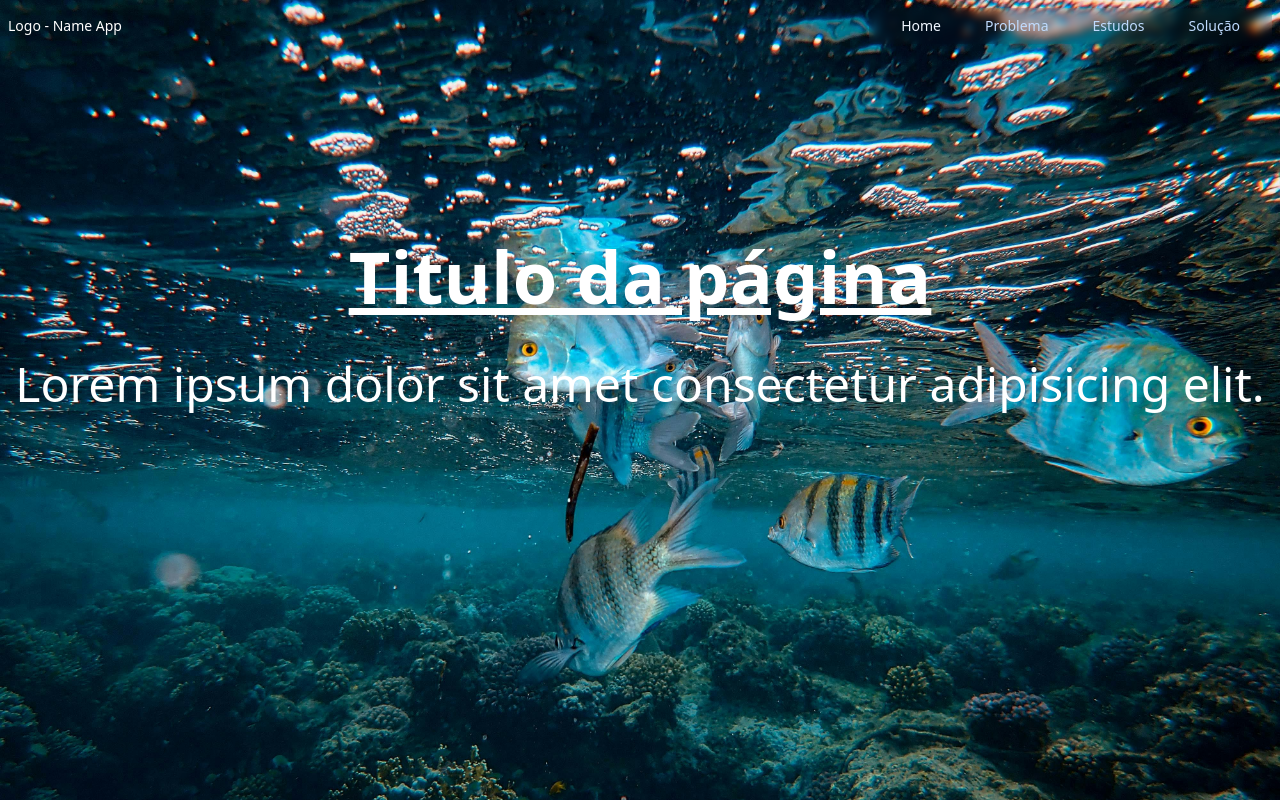
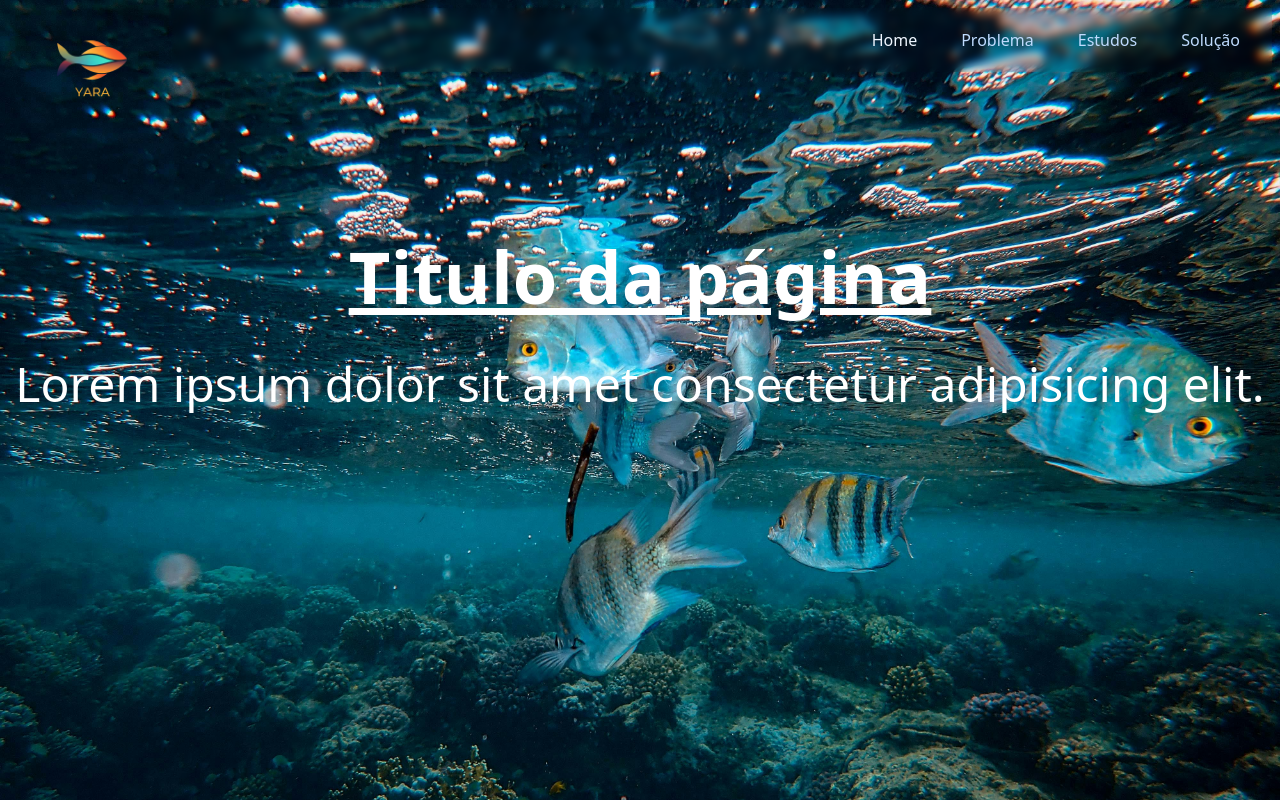
Before and after one commit to MarianaTThainara/gs-blue-future, a React (Vite) app: page / in a window 1280 px wide. Shown: the top 800 px of the page. Built offline with nearby package versions, Linux system fonts and the light colour scheme.

Commit message:
feat: resizing text

```diff
--- a/src/components/Header/index.jsx
+++ /dev/null
@@ -1,60 +0,0 @@
-import { Link, useLocation } from "react-router-dom";
-import Logo from '@/assets/img/YARA_3.png'
-
-const navigation = [
-  { name: "Home", pathname: "/" },
-  { name: "Problema", pathname: "/problem" },
-  { name: "Estudos", pathname: "/study" },
-  { name: "Solução", pathname: "/solution" },
-];
-
-function classNames(...classes) {
-  return classes.filter(Boolean).join(" ");
-}
-
-function Header() {
-  const { pathname } = useLocation();
-
-  return (
-    <header className="flex flex-col md:flex-row md:justify-between md:items-center gap-5 p-2 absolute z-10 w-full h-[60px]">
-
-      <img src={Logo} alt="Yara Logo" className="opacity-100 rounded-full h-40 w-40 pt-10 pl-6"/>
-
-      <nav className="flex gap-5 px-5 text-sm font-medium backdrop-blur-sm w-full h-full items-center justify-end">
-        {navigation.map((route) => (
-          <Link
-            key={route.name}
-            to={route.pathname}
-            className={classNames(
-              route.pathname == pathname
-                ? "text-blue-50"
-                : "text-blue-200 hover:bg-blue-900 hover:text-blue-50",
-              "rounded-md px-3 py-2 font-medium ease-in duration-200"
-            )}
-          >
-            {route.name}
-          </Link>
-        ))}
-      </nav>
-
-      {/* <nav className="flex gap-2 py-2 px-3 rounded-md border border-t-slate-950 border-l-slate-950 border-r-slate-600 border-b-slate-600 shadow-[-1px_-1px_rgba(0,0,0,1),1px_1px_rgba(255,255,255,0.1)]">
-        {navigation.map((route) => (
-          <Link
-            key={route.name}
-            to={route.pathname}
-            className={classNames(
-              route.pathname == pathname
-                ? "shadow-[1px_1px_1px_1px_rgba(0,0,0,0.5),-1px_-1px_2px_2px_rgba(255,255,255,0.1)] text-blue-50"
-                : "text-blue-300 hover:bg-blue-900 hover:text-blue-50",
-              "rounded-md px-3 py-2 font-medium ease-in duration-200"
-            )}
-          >
-            {route.name}
-          </Link>
-        ))}
-      </nav> */}
-    </header>
-  );
-}
-
-export default Header;
--- a/src/components/NavMenu/index.jsx
+++ b/src/components/NavMenu/index.jsx
@@ -1,4 +1,5 @@
 import { Link, useLocation } from "react-router-dom";
+import Logo from '@/assets/img/YARA_3.png'
 
 const navigation = [
   { name: "Home", pathname: "/" },
@@ -15,15 +16,11 @@ function NavMenu() {
   const { pathname } = useLocation();
 
   return (
-    <header className="flex flex-col md:flex-row md:justify-between md:items-center gap-5 p-2 absolute z-10 w-full">
+    <header className="flex flex-col md:flex-row md:justify-between md:items-center gap-5 p-2 absolute z-10 w-full h-[80px]">
 
-      <div>
-        <h1 className="text-blue-50 text-sm text-white">
-          Logo - Name App
-        </h1>
-      </div>
+      <img src={Logo} alt="Yara Logo" className="opacity-100 rounded-full h-40 w-40 pt-10 pl-6"/>
 
-      <nav className="flex gap-5 px-5 text-sm font-medium backdrop-blur-sm">
+      <nav className="flex gap-5 px-5 text-md font-medium backdrop-blur-sm w-full h-full items-center justify-end">
         {navigation.map((route) => (
           <Link
             key={route.name}
```
